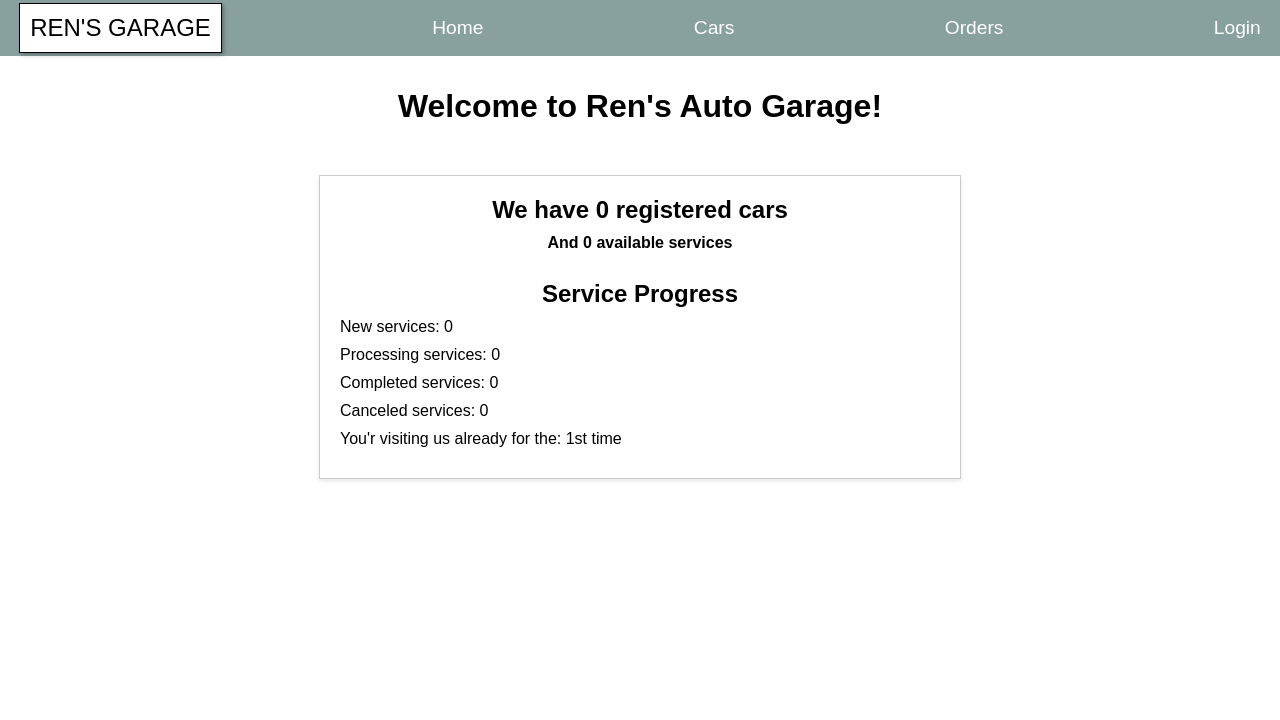
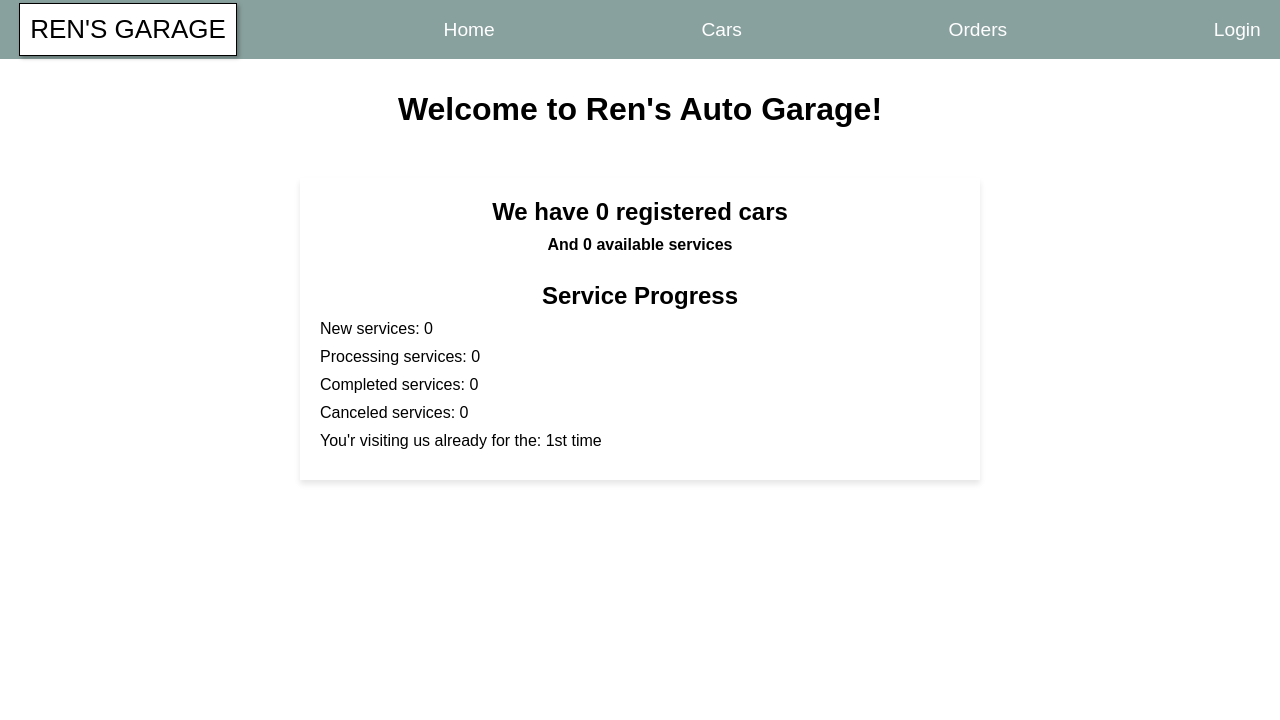
Before and after one commit to RenaldasZ/autoservisas, a Django app: page / in a window 1280 px wide. Shown: the top 720 px of the page. Run offline with Django 4.2, Linux system fonts and the light colour scheme; data that the repository does not hold is empty.

Commit message:
fixed some bugs

```diff
--- a/autoservice/service/static/css/style.css
+++ b/autoservice/service/static/css/style.css
@@ -4,7 +4,7 @@ html {
 
 #logo {
   font-family: Arial, sans-serif;
-  font-size: 24px;
+  font-size: 26px;
   color: #000000;
   text-transform: uppercase;
   padding: 10px;
@@ -93,12 +93,11 @@ footer p {
 }
 
 .container {
-  max-width: 600px;
+  max-width: 80vh;
   margin: 50px auto;
   padding: 20px;
   background-color: #fff;
-  border: 1px solid #ccc;
-  box-shadow: 0 2px 4px rgba(0, 0, 0, 0.1);
+  box-shadow: 0 4px 6px rgba(0, 0, 0, 0.1);
 }
 
 .container h1 {
@@ -170,10 +169,6 @@ form {
   padding: 0.5rem;
 }
 
-.model_cover {
-  width: 30vh;
-}
-
 .car_list_content {
   list-style: none;
 }
```
Also changed, not shown: autoservice/service/models.py (+4 -3 lines), autoservice/service/templates/service/car_detail.html (+8 -6 lines), notes.md (added, +3 -0 lines), autoservice/service/migrations/0023_alter_order_price.py (added).
